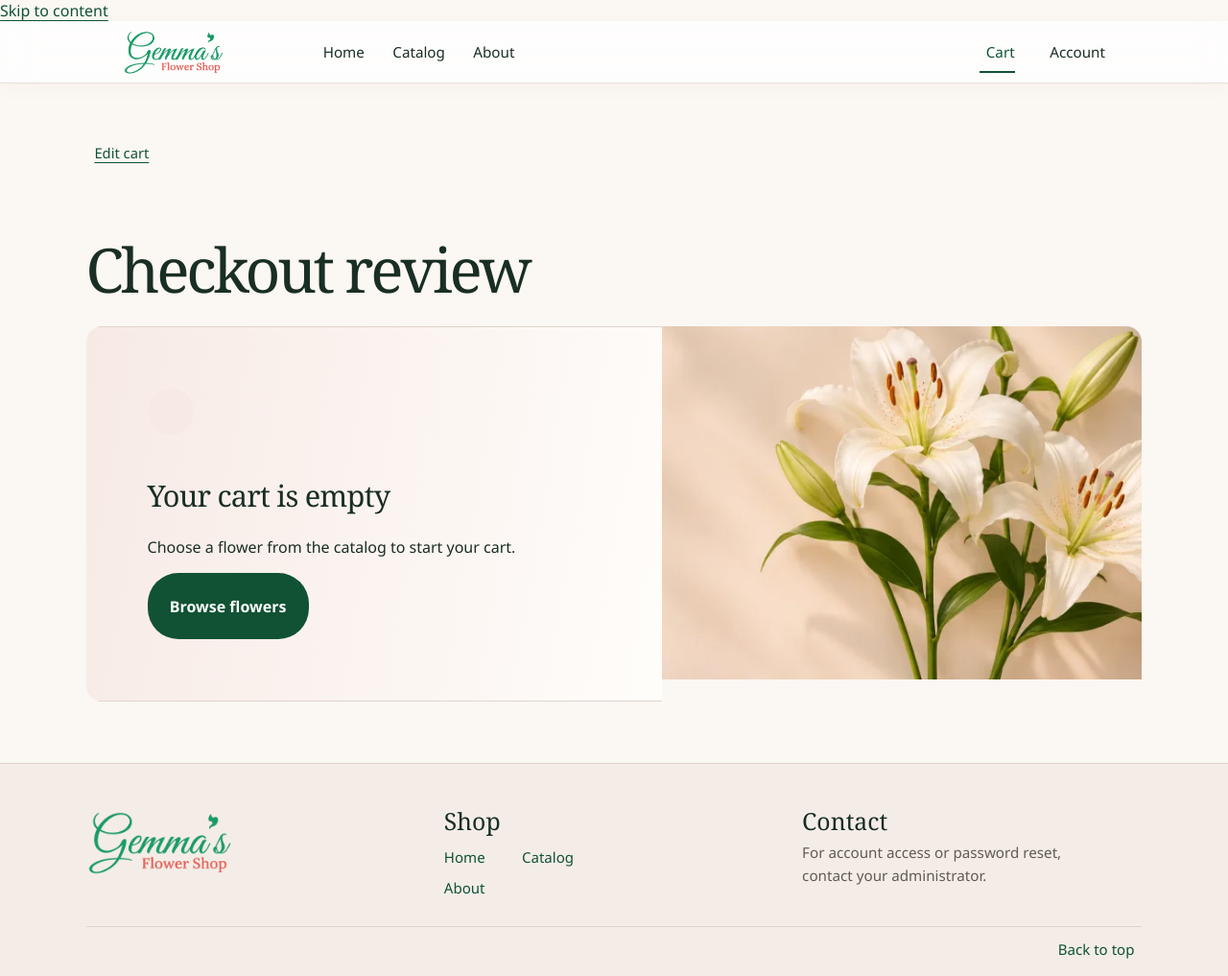
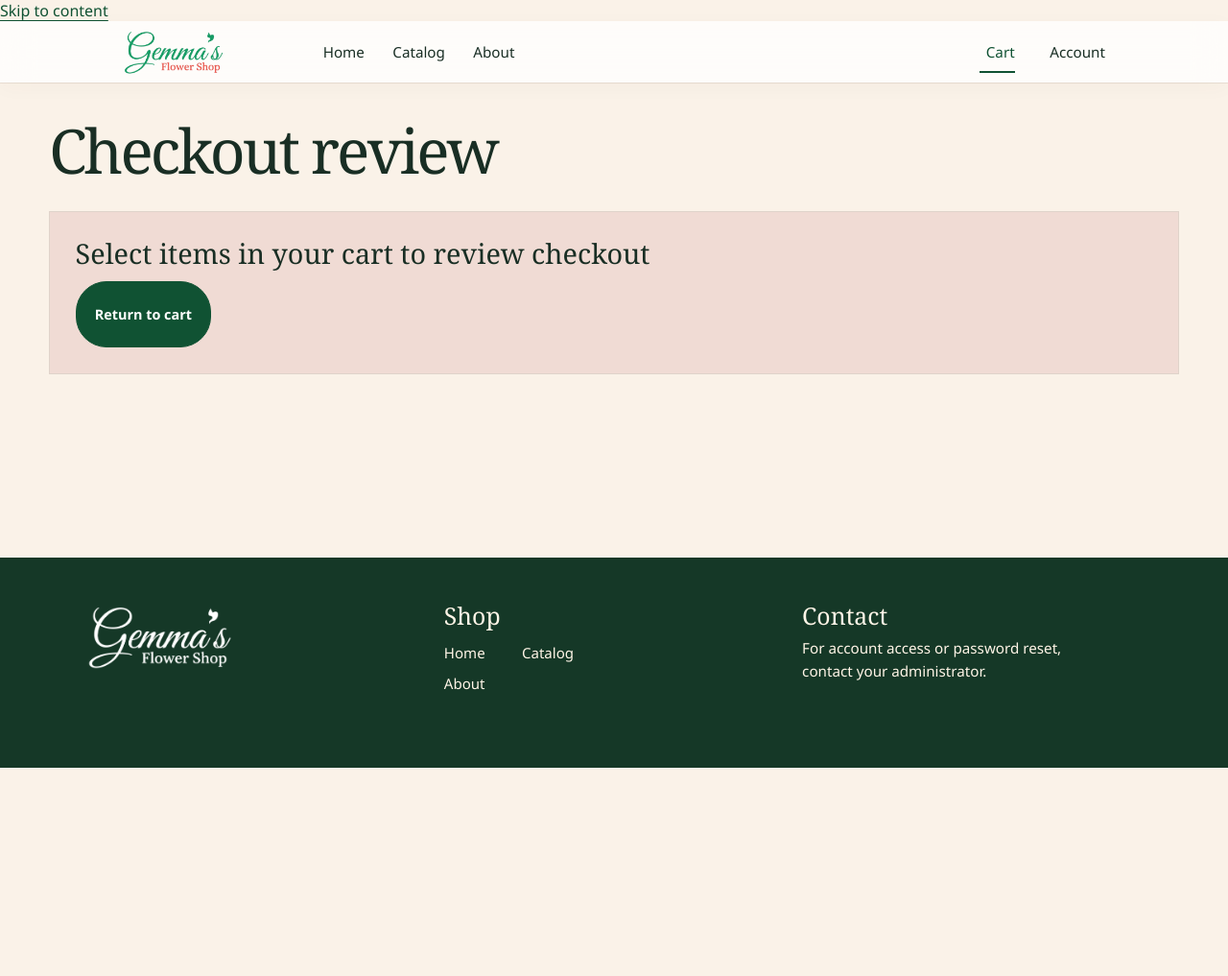
Before and after one commit to wyntheprogrammer/flowertrack-ims, a Laravel app: page /shop/checkout in a window 1280 px wide. Shown: the whole page at 96% size. After the commit the page ends 800 px from the top, so only its background shows below. Run offline with Laravel 12, Linux system fonts and the light colour scheme; tables that the repository leaves empty hold one stand-in row (values such as "Sample post"); style sheets or scripts are compiled from the project's sources.

Commit message:
Build customer checkout review and confirm cart saves

```diff
--- a/app/Http/Controllers/Client/CartController.php
+++ b/app/Http/Controllers/Client/CartController.php
@@ -127,7 +127,7 @@ class CartController extends Controller
         $lines = [];
         $selectedLines = [];
         $eligibleCount = 0;
-        $excludedCount = 0;
+        $unavailableLines = [];
         $subtotal = 0;
         $overLimit = false;
 
@@ -143,7 +143,9 @@ class CartController extends Controller
             $lines[] = $line;
 
             if ($amount === null) {
-                $excludedCount += (int) isset($selection[$id]);
+                if (isset($selection[$id])) {
+                    $unavailableLines[$id] = ['name' => $item?->name, 'issue' => $issue];
+                }
             } else {
                 $eligibleCount++;
             }
@@ -164,14 +166,25 @@ class CartController extends Controller
             return view('client.cart', compact('lines', 'subtotal', 'selectedCount', 'eligibleCount', 'overLimit'));
         }
 
+        $inactiveIds = array_keys(array_filter($unavailableLines, fn (array $line): bool => $line['name'] === null));
+        if ($inactiveIds !== []) {
+            $names = Flower::query()->whereKey($inactiveIds)->pluck('name', 'id');
+            foreach ($inactiveIds as $id) {
+                $unavailableLines[$id]['name'] = $names->get($id) ?? 'Flower #'.$id;
+            }
+        }
+
         $lines = $selectedLines;
-        $hasCart = $cart !== [];
         $valid = ! $overLimit;
-        $fee = $orders->configuredDeliveryFee();
+        try {
+            $fee = $orders->configuredDeliveryFee();
+        } catch (ValidationException) {
+            $fee = null;
+        }
         $deliveryAvailable = $valid && $fee !== null && $subtotal <= Money::MAX_CENTS - $fee;
         $delivery = $deliveryAvailable && $request->query('method') === 'delivery';
 
-        return view('client.checkout', compact('lines', 'subtotal', 'valid', 'fee', 'deliveryAvailable', 'delivery', 'hasCart', 'excludedCount'));
+        return view('client.checkout', compact('lines', 'subtotal', 'valid', 'fee', 'deliveryAvailable', 'delivery', 'unavailableLines'));
     }
 
     private function lineIssue(?Flower $item, int $quantity): ?string
--- a/resources/css/client/cart.css
+++ b/resources/css/client/cart.css
@@ -91,6 +91,7 @@
 .cart-equation strong { color: #98474f; }
 .cart-equation span { display: inline-block; }
 .cart-item-issue { margin-top: .6rem; color: #853b31; font-size: .9rem; }
+.cart-selection-issue { margin-bottom: 0; }
 .cart-item-issue p, .cart-saved-quantity { margin: 0; }
 .cart-item-issue div:has(p) + p:not(:empty) { margin-top: .35rem; }
 
--- /dev/null
+++ b/resources/css/client/checkout.css
@@ -0,0 +1,143 @@
+.shop-checkout {
+    display: flex;
+    flex-direction: column;
+    min-height: 100vh;
+    min-height: 100dvh;
+    background: #faf2e8;
+}
+
+.shop-checkout main { flex: 1 0 auto; }
+.shop-checkout .shop-header nav a:hover { text-decoration: none; }
+
+.checkout-page {
+    width: min(92%, 1240px);
+    padding-block: clamp(1.5rem, 3vw, 3rem) clamp(2.5rem, 5vw, 4.5rem);
+}
+
+.checkout-heading {
+    display: flex;
+    flex-wrap: wrap;
+    align-items: baseline;
+    justify-content: space-between;
+    gap: .35rem 1.25rem;
+    margin-bottom: clamp(1.1rem, 2.3vw, 2rem);
+}
+
+.checkout-heading h1 {
+    margin: 0;
+    font: 500 clamp(2.55rem, 5vw, 4.85rem)/1.04 var(--shop-serif);
+    letter-spacing: -.045em;
+}
+
+.checkout-page h2 {
+    margin: 0 0 .75rem;
+    font: 500 clamp(1.45rem, 2.25vw, 2rem)/1.15 var(--shop-serif);
+}
+
+.checkout-page h3 {
+    margin: 0 0 .25rem;
+    font: 500 1.18rem/1.2 var(--shop-serif);
+}
+
+.checkout-link {
+    display: inline-flex;
+    align-items: center;
+    min-height: 44px;
+    color: var(--shop-ink);
+    font-weight: 600;
+    text-decoration: none;
+}
+
+.checkout-link:hover { color: var(--shop-green); text-decoration: none; }
+
+.checkout-layout {
+    display: grid;
+    grid-template-columns: minmax(0, 1.75fr) minmax(16rem, 1fr);
+    align-items: start;
+    gap: clamp(1.5rem, 4vw, 3.5rem);
+}
+
+.checkout-item {
+    display: grid;
+    grid-template-columns: clamp(5rem, 12vw, 8rem) minmax(0, 1fr) auto;
+    align-items: center;
+    gap: .45rem clamp(.75rem, 2vw, 1.35rem);
+    padding-block: 1rem;
+    border-top: 1px solid var(--shop-line);
+}
+
+.checkout-item:last-child { border-bottom: 1px solid var(--shop-line); }
+.checkout-photo { aspect-ratio: 4 / 3; }
+.checkout-photo img { object-fit: contain; }
+.checkout-photo .catalog-photo-placeholder { gap: .2rem; text-align: center; }
+.checkout-photo .catalog-photo-placeholder small { font-size: .69rem; }
+.checkout-item-info { overflow-wrap: anywhere; }
+.checkout-item-info p { margin: 0; color: var(--shop-muted); }
+.checkout-line-total { color: #98474f; }
+
+.checkout-notice, .checkout-empty, .checkout-summary {
+    padding: clamp(1rem, 2.5vw, 1.65rem);
+    border: 1px solid var(--shop-line);
+}
+
+.checkout-notice, .checkout-empty { background: #f0dbd4; }
+.checkout-notice { margin-bottom: 1rem; }
+.checkout-notice ul { margin: .65rem 0 .25rem; padding-inline-start: 1.25rem; }
+.checkout-notice li + li { margin-top: .45rem; }
+.checkout-notice li span { display: block; }
+.checkout-notice p { margin: .65rem 0 0; }
+.checkout-summary { border-top: 3px solid var(--shop-green); background: var(--shop-surface); }
+.checkout-summary p { margin: 0; color: var(--shop-muted); }
+
+.checkout-methods {
+    display: flex;
+    flex-wrap: wrap;
+    gap: .5rem;
+    margin-bottom: 1rem;
+}
+
+.checkout-methods a {
+    display: inline-flex;
+    align-items: center;
+    justify-content: center;
+    flex: 1 1 auto;
+    min-height: 44px;
+    padding: .4rem .9rem;
+    border: 1px solid var(--shop-line);
+    border-radius: .55rem;
+    color: var(--shop-ink);
+    font-weight: 600;
+    text-decoration: none;
+}
+
+.checkout-methods a:hover { color: var(--shop-green); border-color: var(--shop-green); }
+.checkout-methods a[aria-current] { background: var(--shop-green); border-color: var(--shop-green); color: white; }
+.checkout-methods a[aria-current]:hover { background: #0b4029; }
+.checkout-location { margin-top: .55rem; }
+
+.checkout-totals {
+    margin-top: 1rem;
+    padding-top: 1rem;
+    border-top: 1px solid var(--shop-line);
+}
+
+.checkout-totals dl { margin: 0; }
+.checkout-totals dl > div { display: flex; justify-content: space-between; gap: .75rem; padding-block: .25rem; }
+.checkout-totals dt { font-weight: 400; }
+.checkout-totals dd { margin: 0; text-align: end; }
+.checkout-totals .checkout-final-total {
+    margin-top: .6rem;
+    padding-top: .75rem;
+    border-top: 1px solid var(--shop-line);
+}
+.checkout-final-total dt, .checkout-final-total dd { font-weight: 700; }
+
+@media (max-width: 730px) {
+    .checkout-layout { grid-template-columns: minmax(0, 1fr); }
+}
+
+@media (max-width: 420px) {
+    .checkout-item { grid-template-columns: 5rem minmax(0, 1fr); }
+    .checkout-photo { grid-row: span 2; align-self: start; }
+    .checkout-line-total { grid-column: 2; }
+}
--- a/resources/views/client/cart.blade.php
+++ b/resources/views/client/cart.blade.php
@@ -48,7 +48,8 @@
                         <article class="shopping-cart-item" aria-labelledby="cart-name-{{ $id }}">
                             <label class="cart-line-select">
                                 <input type="checkbox" form="cart-selection" name="selected[]" value="{{ $id }}"
-                                       data-line-amount="{{ $line['amount'] }}" @checked($line['selected']) @disabled($line['issue'] !== null)>
+                                       data-line-amount="{{ $line['amount'] }}" aria-describedby="cart-selection-issue-{{ $id }}"
+                                       @checked($line['selected']) @disabled($line['issue'] !== null)>
                                 <span class="visually-hidden">Select {{ $item?->name ?? 'unavailable item' }} for checkout</span>
                             </label>
                             <div class="catalog-photo shopping-cart-photo">
@@ -78,6 +79,7 @@
                                     </p>
                                 @endif
 
+                                <p class="cart-item-issue cart-selection-issue" id="cart-selection-issue-{{ $id }}" role="alert" hidden></p>
                                 <div class="cart-item-issue" id="cart-issue-{{ $id }}" role="alert" @if (! $line['issue'] && ! $updateError) hidden @endif>
                                     <div data-cart-stock-issue>
                                         @if ($line['issue'])
@@ -126,6 +128,7 @@
                     </div>
                     <p class="cart-selection-limit" id="cart-selection-limit" role="status" @if (! $overLimit) hidden @endif>Deselect an item to bring the selected subtotal within the cart limit.</p>
                     <button class="shop-button primary" id="cart-review" type="submit" form="cart-selection" name="review" value="1"
+                            data-checkout-url="{{ route('client.checkout') }}"
                             @disabled($selectedCount === 0 || $overLimit)>Review checkout ({{ $selectedCount }} {{ \Illuminate\Support\Str::plural('item', $selectedCount) }})</button>
                     <button class="cart-update" id="cart-save-selection" type="submit" form="cart-selection">Save selection</button>
                     <p class="cart-selection-error" id="cart-selection-error" role="alert" hidden>Could not save the selection. Try Save selection again.</p>
--- a/resources/views/client/checkout.blade.php
+++ b/resources/views/client/checkout.blade.php
@@ -1,67 +1,108 @@
 @extends('layouts.client')
 
 @section('title', 'Checkout review')
+@section('body-class', 'shop-checkout')
+
+@push('page-assets')
+    @vite(['resources/css/client/catalog.css', 'resources/css/client/checkout.css'])
+@endpush
 
 @section('content')
-    <section class="shop-width shop-interior checkout-page">
-        <a class="shop-back" href="{{ route('client.cart') }}"><i class="bi bi-arrow-left" aria-hidden="true"></i> Edit cart</a>
-        <h1>Checkout review</h1>
+    <section class="shop-width checkout-page" aria-labelledby="checkout-title">
+        <header class="checkout-heading" data-shop-back-top-threshold>
+            <h1 id="checkout-title">Checkout review</h1>
+            @if ($lines)
+                <a class="checkout-link" href="{{ route('client.cart') }}">Edit cart</a>
+            @endif
+        </header>
 
-        @if ($excludedCount)
-            <p class="alert alert-warning" role="status">Some selected items are unavailable. Check the details in your cart.</p>
+        @if ($lines || $unavailableLines)
+            <div class="checkout-layout">
+                <section class="checkout-items" aria-labelledby="checkout-items-title">
+                    <h2 id="checkout-items-title">Selected flowers</h2>
+
+                    @if ($unavailableLines)
+                        <section class="checkout-notice" aria-labelledby="checkout-unavailable-title">
+                            <h3 id="checkout-unavailable-title">Some selected items are unavailable.</h3>
+                            <ul>
+                                @foreach ($unavailableLines as $unavailable)
+                                    <li><strong>{{ $unavailable['name'] }}</strong> <span>{{ $unavailable['issue'] }}</span></li>
+                                @endforeach
+                            </ul>
+                            @if ($lines)
+                                <p>The total covers the flowers still available.</p>
+                            @endif
+                            <a class="checkout-link" href="{{ route('client.cart') }}">Edit cart</a>
+                        </section>
                     @endif
 
-        @if ($lines)
-            <div class="shop-columns">
-                <div class="cart-lines" id="cart-items" tabindex="-1">
                     @foreach ($lines as $line)
                         @php($item = $line['item'])
-                        <article class="cart-line">
-                            <div class="cart-item-info">
-                                @if ($item && $item->image_path && Storage::disk('public')->exists($item->image_path))
-                                    <img src="{{ Storage::disk('public')->url($item->image_path) }}" alt="" loading="lazy">
-                                @endif
-                                <small>{{ $item?->product_type }}</small>
-                                <h2>@if ($item)<a href="{{ route('client.product', $item->id) }}">{{ $item->name }}</a>@else Item unavailable @endif</h2>
-                                <p>{{ $line['priceAvailable'] ? '₱'.\App\Support\Money::format($line['price']).' / '.strtolower($item->product_type) : 'Price unavailable' }}</p>
+                        <article class="checkout-item" aria-labelledby="checkout-flower-{{ $line['id'] }}">
+                            <div class="catalog-photo checkout-photo">
+                                @include('client.partials.product-photo', ['flower' => $item])
                             </div>
-                            <strong>{{ $line['amount'] !== null ? '₱'.\App\Support\Money::format($line['amount']) : 'Review item' }}</strong>
-                            <small>Quantity {{ $line['quantity'] }}</small>
+                            <div class="checkout-item-info">
+                                <h3 id="checkout-flower-{{ $line['id'] }}">{{ $item->name }}</h3>
+                                <p>₱{{ \App\Support\Money::format($line['price']) }} per {{ strtolower($item->product_type) }}</p>
+                                <p>Quantity {{ number_format($line['quantity']) }}</p>
+                            </div>
+                            <div class="checkout-line-total">
+                                <span class="visually-hidden">Line total</span>
+                                <strong>₱{{ \App\Support\Money::format($line['amount']) }}</strong>
+                            </div>
                         </article>
                     @endforeach
-                </div>
+                </section>
 
-                <aside class="shop-summary">
-                    <h2>Order summary</h2>
+                @if ($lines)
+                    <aside class="checkout-summary" aria-labelledby="checkout-summary-title">
                         @if ($valid)
-                        <div class="summary-row"><span>Item subtotal</span><strong>₱{{ \App\Support\Money::format($subtotal) }}</strong></div>
-                        <nav class="fulfillment-options" aria-label="Review fulfillment totals">
-                            <a href="{{ route('client.checkout') }}" @if(!$delivery) aria-current="page" @endif><i class="bi bi-shop"></i> Pickup</a>
+                            <div class="checkout-fulfillment">
+                                <h2 id="checkout-summary-title">Pickup or delivery</h2>
+                                <nav class="checkout-methods" aria-label="Fulfillment method">
+                                    <a href="{{ route('client.checkout') }}" @if (! $delivery) aria-current="true" @endif>Pickup</a>
                                     @if ($deliveryAvailable)
-                                <a href="{{ route('client.checkout', ['method' => 'delivery']) }}" @if($delivery) aria-current="page" @endif><i class="bi bi-truck"></i> Delivery</a>
+                                        <a href="{{ route('client.checkout', ['method' => 'delivery']) }}" @if ($delivery) aria-current="true" @endif>Delivery</a>
                                     @endif
                                 </nav>
+                                @unless ($deliveryAvailable)
+                                    <p>Delivery is unavailable for this selection.</p>
+                                @endunless
+
+                                @unless ($delivery)
+                                    <div class="checkout-location">
+                                        <h3>Pickup address</h3>
+                                        <p>Laon Laan – Juaning Consolidation Area, Barangay 471, Sampaloc, Manila</p>
+                                        <a class="checkout-link" href="https://www.google.com/maps/dir/?api=1&amp;destination=14.6114375%2C120.9863871">Get directions</a>
+                                    </div>
+                                @endunless
+                            </div>
+                            <div class="checkout-totals">
+                                <h2>Order summary</h2>
+                                <dl>
+                                    <div><dt>Item subtotal</dt><dd>₱{{ \App\Support\Money::format($subtotal) }}</dd></div>
                                     @if ($delivery)
-                            <div class="summary-row"><span>Delivery fee</span><span>₱{{ \App\Support\Money::format($fee) }}</span></div>
-                        @elseif (!$deliveryAvailable)
-                            <p>Delivery unavailable for this cart.</p>
+                                        <div><dt>Delivery fee</dt><dd>₱{{ \App\Support\Money::format($fee) }}</dd></div>
                                     @endif
-                        <div class="summary-row"><span>{{ $delivery ? 'Delivery total' : 'Pickup total' }}</span><strong>₱{{ \App\Support\Money::format($subtotal + ($delivery ? $fee : 0)) }}</strong></div>
-                        <p>Online order submission is pending. Your items are saved in this session.</p>
+                                    <div class="checkout-final-total">
+                                        <dt>{{ $delivery ? 'Delivery total' : 'Pickup total' }}</dt>
+                                        <dd>₱{{ \App\Support\Money::format($subtotal + ($delivery ? $fee : 0)) }}</dd>
+                                    </div>
+                                </dl>
+                            </div>
                         @else
-                        <p>The selected items exceed the cart total limit. Edit your selection to review checkout.</p>
+                            <h2 id="checkout-summary-title">Order summary</h2>
+                            <p>The selected flowers exceed the cart total limit. Deselect an item to review the total.</p>
+                            <a class="checkout-link" href="{{ route('client.cart') }}">Edit cart</a>
                         @endif
                     </aside>
-            </div>
-        @elseif ($hasCart)
-            <div class="shop-empty">
-                <h2>No items selected for checkout</h2>
-                <p>Select available items in your cart to review checkout.</p>
+                @endif
             </div>
         @else
-            <div class="empty-cart-layout">
-                <div class="shop-empty"><i class="bi bi-bag" aria-hidden="true"></i><h2>Your cart is empty</h2><p>Choose a flower from the catalog to start your cart.</p><a class="shop-action" href="{{ route('client.catalog') }}">Browse flowers</a></div>
-                <img src="{{ asset('images/shop-stems.webp') }}" alt="">
+            <div class="checkout-empty">
+                <h2>Select items in your cart to review checkout</h2>
+                <a class="shop-button primary" href="{{ route('client.cart') }}">Return to cart</a>
             </div>
         @endif
     </section>
--- a/resources/views/client/partials/footer.blade.php
+++ b/resources/views/client/partials/footer.blade.php
@@ -1,4 +1,4 @@
-@php($usesFloatingTop = request()->routeIs('client.home', 'client.catalog', 'client.about', 'client.cart'))
+@php($usesFloatingTop = request()->routeIs('client.home', 'client.catalog', 'client.about', 'client.cart', 'client.checkout'))
 
 <footer @class(['shop-footer', 'shop-footer-featured' => $usesFloatingTop])>
     <div class="shop-width shop-footer-inner">
--- a/vite.config.js
+++ b/vite.config.js
@@ -14,6 +14,7 @@ export default defineConfig({
                 'resources/css/client/editorial.css',
                 'resources/css/client/product.css',
                 'resources/css/client/cart.css',
+                'resources/css/client/checkout.css',
                 'resources/js/client/product.js',
                 'resources/js/client/cart.js',
                 'resources/js/client/home.js',
```
Also changed, not shown: resources/js/client/cart.js (+52 -10 lines), tests/Feature/CatalogTest.php (+43 -5 lines). Lines whose indentation alone changed are shown as unchanged.
